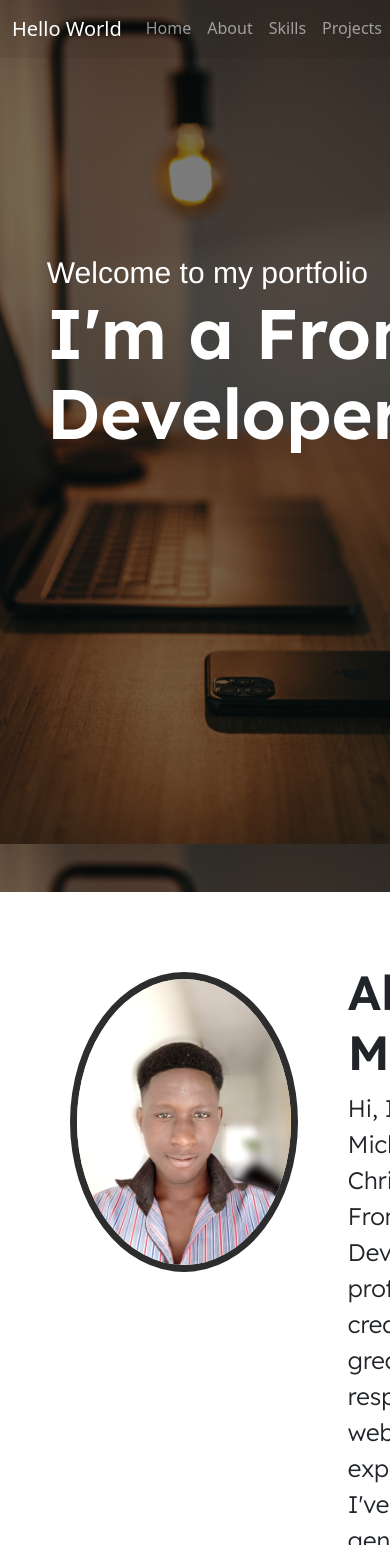
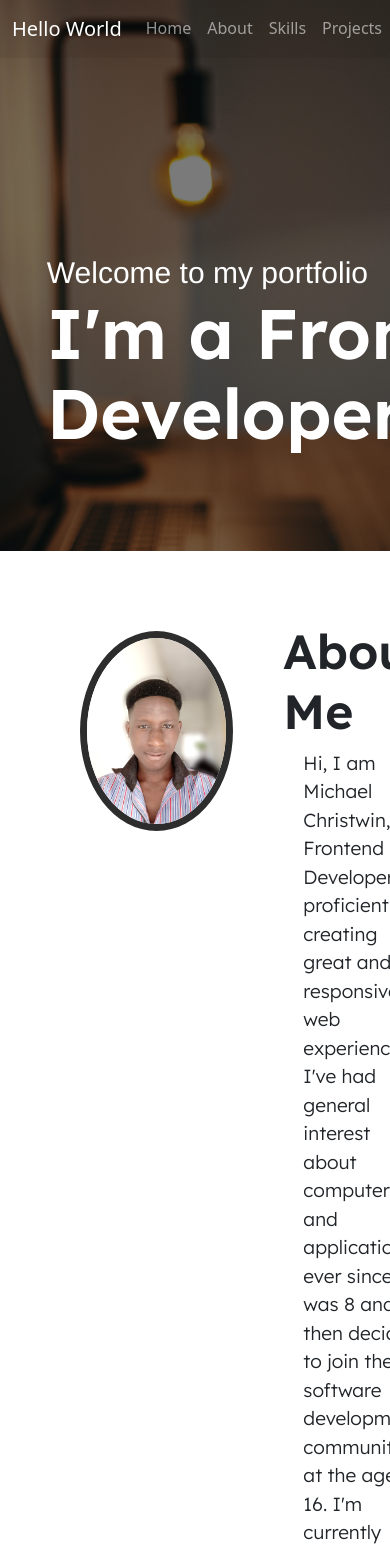
Before and after one commit to michaelchristwin/Portfolio2.0, a React (Vite) app: page / in a window 390 px wide. Shown: the top 1551 px of the page. Built offline with nearby package versions, Linux system fonts and the light colour scheme.

Commit message:
Adjusted positioning

```diff
--- a/src/components/CSS/styles.css
+++ b/src/components/CSS/styles.css
@@ -4,8 +4,9 @@
   color: white !important;
 }
 .hero {
-  top: 30vh;
-  left: 12%;
+  margin-top: 30vh;
+  margin-bottom: 25%;
+  margin-left: 12%;
   color: white;
 }
 .wel {
@@ -65,9 +66,9 @@ body {
   }
 }
 .about {
-  top: 100vh;
   width: 100vw;
   background-color: white;
+  padding-bottom: 50px;
 }
 .avatar {
   width: 300px;
@@ -79,28 +80,40 @@ body {
   margin-left: 18%;
   margin-top: 80px;
 }
+@media (max-width: 1000px) {
+  .avatar {
+    width: 200px !important;
+    height: 200px !important;
+  }
+  .about-text p {
+    font-size: 19px !important;
+    margin-left: 20px !important;
+  }
+}
+
 .about-text {
   width: 700px;
   margin-top: 70px;
   margin-left: 50px;
+}
+.about-text p {
   font-family: "lexend";
   font-size: 24px;
   font-weight: 400;
 }
-.about-text h1 {
+.about-text h1,
+.pro-t {
   font-family: "lexend";
   font-weight: 600;
   font-size: 48px;
   line-height: 60px;
 }
 .skills {
-  top: 183vh;
   width: 100vw;
   background-color: white;
 }
 .skill-in {
   margin-top: 100px;
-  margin-bottom: 100px;
   position: relative;
   width: 65%;
   height: 600px;
@@ -117,14 +130,15 @@ body {
   margin-top: 30px;
 }
 .projects {
-  position: absolute;
   color: black;
   background-color: white;
   width: 100vw;
-  top: 300vh;
   padding-top: 100px;
 }
 .proj {
   width: 400px;
   height: 200px;
 }
+.pr {
+  margin-top: 100px;
+}
--- a/src/components/JSX/About.jsx
+++ b/src/components/JSX/About.jsx
@@ -3,7 +3,7 @@ import Resume from "../img/resume.pdf";
 
 function About() {
   return (
-    <div className="mt-5 position-absolute d-flex about pb-5" id="about">
+    <div className="mt-5 d-flex about px-3" id="about">
       <img src={Avatar} alt="" className="avatar" />
       <div className="about-text">
         <h1>About Me</h1>
--- a/src/components/JSX/Hero.jsx
+++ b/src/components/JSX/Hero.jsx
@@ -2,7 +2,7 @@ import "../CSS/styles.css";
 
 function Hero() {
   return (
-    <div className="position-absolute hero d-flex mb-5">
+    <div className="hero d-flex">
       <div>
         <span className="d-block wel">Welcome to my portfolio</span>
         <span className="d-block front">I'm a Frontend</span>
--- a/src/components/JSX/Projects.jsx
+++ b/src/components/JSX/Projects.jsx
@@ -1,13 +1,20 @@
 import LH from "../img/learnhall.png";
 import SW from "../img/switch-nft.png";
+import { Row, Col } from "react-bootstrap";
 
 function Projects() {
   return (
     <div className="projects pb-5">
-      <h1 className="text-center">Projects</h1>
-      <div className="d-flex justify-content-center mt-5">
-        <img src={LH} alt="" className="proj mx-auto" />
-        <img src={SW} alt="" className="proj mx-auto" />
+      <h1 className="text-center pro-t">Projects</h1>
+      <div className="d-flex justify-content-center pr">
+        <Row>
+          <Col className="me-5">
+            <img src={LH} alt="" className="proj mx-auto" />
+          </Col>
+          <Col className="ms-5">
+            <img src={SW} alt="" className="proj mx-auto" />
+          </Col>
+        </Row>
       </div>
     </div>
   );
--- a/src/components/JSX/Skills.jsx
+++ b/src/components/JSX/Skills.jsx
@@ -13,7 +13,7 @@ import Git from "../img/git.png";
 
 function Skills() {
   return (
-    <main className="skills bg-white position-absolute pt-4" id="skills">
+    <main className="skills bg-white pt-4" id="skills">
       <div className="skill-in mx-auto text-center d-block">
         <span className="skill-title d-block">Tech Stack</span>
         <ul id="hexGrid" className="mt-5">
```
